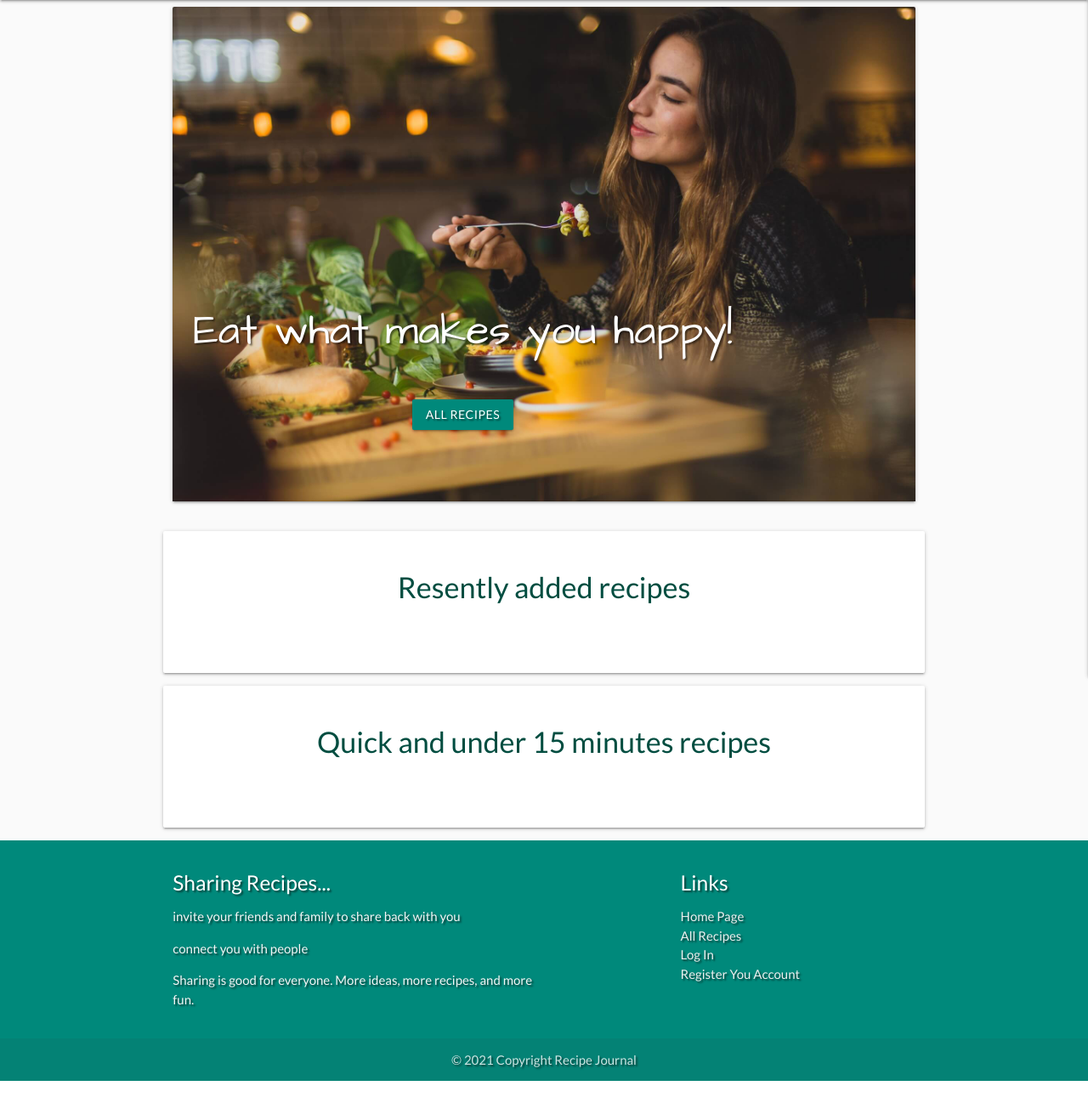
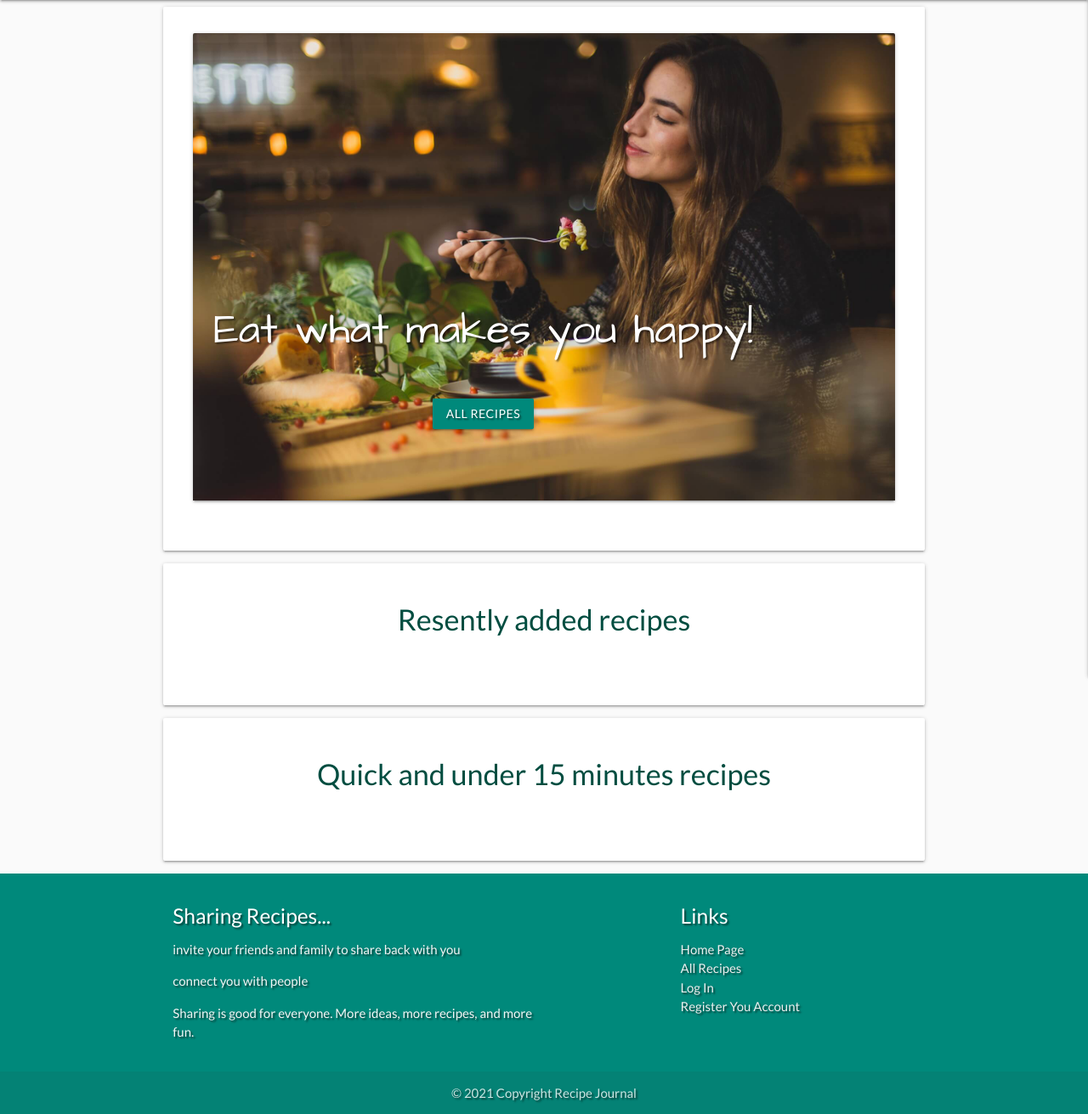
Before and after one commit to oksanaokhten/recipe-journal, a Flask app: page / in a window 1280 px wide. Shown: the part 64-1375 px from the top of the page at 85% size. Before the commit the page ends 1336 px from the top, so only its background shows below. Run offline with Flask 2, Linux system fonts and the light colour scheme; data that the repository does not hold is empty; some libraries are stand-ins or nearby versions.

Commit message:
Add panel card to Hero image

```diff
--- a/templates/index.html
+++ b/templates/index.html
@@ -1,6 +1,7 @@
 {% extends "base.html" %}
 {% block content %}
 
+    <div class="card-panel">
         <div class="row">
             <div class="col s12">
                 <div class="card white-text">
@@ -16,6 +17,7 @@
                                 </a>
                             </div>
                         </span>
+                    </div>
                 </div>
             </div>
         </div>
```
Lines whose indentation alone changed are shown as unchanged.
